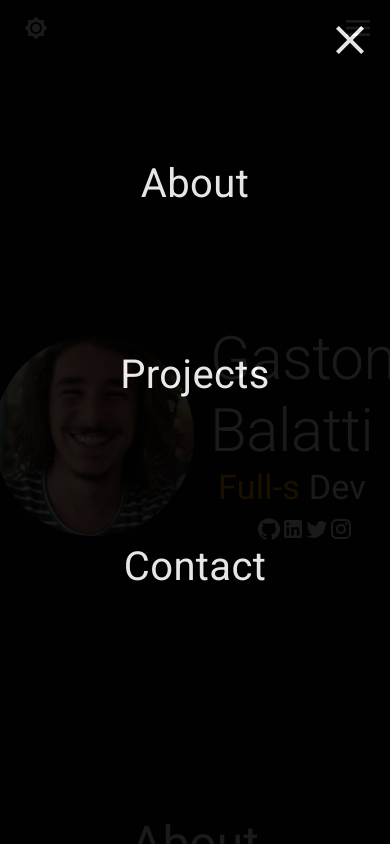
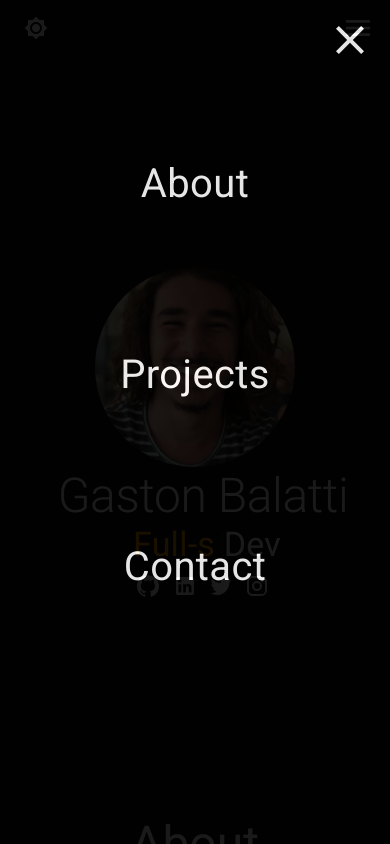
Before and after one commit to GBalatti9/personal-portfolio, a React (Vite) app: page / in a window 390 px wide. Both pictures are taken after a click on the button 358 px from the left and 28 px from the top of the page. Shown: the top 844 px of the page. Built offline with nearby package versions, Linux system fonts and the light colour scheme.

Commit message:
HomePage and menu responsive and working correctly

```diff
--- a/src/components/NavBarMobile.jsx
+++ b/src/components/NavBarMobile.jsx
@@ -1,4 +1,4 @@
-import { Box, CardActions, Drawer, IconButton, List, ListItem, ListItemText } from "@mui/material"
+import { Box, CardActions, Drawer, IconButton, List, ListItem, ListItemText, Link, ListItemButton } from "@mui/material"
 import { ThemeToggleBtn } from "./ThemeToggleBtn"
 import MenuIcon from '@mui/icons-material/Menu';
 import CloseIcon from '@mui/icons-material/Close';
@@ -33,10 +33,12 @@ export const NavBarMobile = ({ navItems }) => {
                             </CardActions>
                             <List sx={{ display: 'flex', flexDirection: 'column', height: '70%', justifyContent: 'space-around' }}>
                                 {navItems.map((item) => (
-                                    <ListItem key={item} onClick={ handleDrawerClose } sx={{ textAlign: 'center' }}>
-                                        <ListItemText
-                                        primaryTypographyProps={{fontSize: '40px'}}
-                                        >{item}</ListItemText>
+                                    <ListItem key={item} onClick={ handleDrawerClose } sx={{ justifyContent: 'center'  }}>
+                                        <Link underline='none' color='inherit' sx={{ cursor: 'pointer' }} href={`#${item.toLowerCase()}`}>
+                                                <ListItemText
+                                                    primaryTypographyProps={{fontSize: '40px'}}
+                                                >{item}</ListItemText>
+                                        </Link>
                                     </ListItem>
                                 ))}
                             </List>
--- a/src/pages/HomePage.jsx
+++ b/src/pages/HomePage.jsx
@@ -17,15 +17,20 @@ export const HomePage = () => {
 ]
 
     return (
-        <Box sx={{ display: 'flex', justifyContent: 'center', alignItems: 'center', height: '90vh' }}>
+        <Box sx={{
+                display: { xs: 'flex'},
+                flexDirection: { xs: 'column', sm: 'row' },
+                justifyContent: { xs: 'center' },
+                alignItems: { xs: 'center' },
+                height: '90vh' }}>
             <Avatar
                 alt="Gaston Balatti"
                 src="/GastonCvImage.jpg"
                 sx={{ width: 200, height: 200 }} />
             <Box sx={{ ml: 2 }}>
                 <Box>
-                    <Typography variant="h2"> Gaston Balatti</Typography>
-                    <Box sx={{ display: 'flex', alignItems: 'center', ml: 1 }}>
+                    <Typography variant="h2" sx={{ fontSize: { xs: '3rem', sm: '4rem'} }}> Gaston Balatti</Typography>
+                    <Box sx={{ display: 'flex', alignItems: 'center', ml: 1, justifyContent: { xs: 'center' } }}>
                         <Typography variant="h4" color="primary">
                             <Typewriter words={['Full-stack', 'Front-end', 'Back-end']} cursor loop={5}/>
                         </Typography>
```
